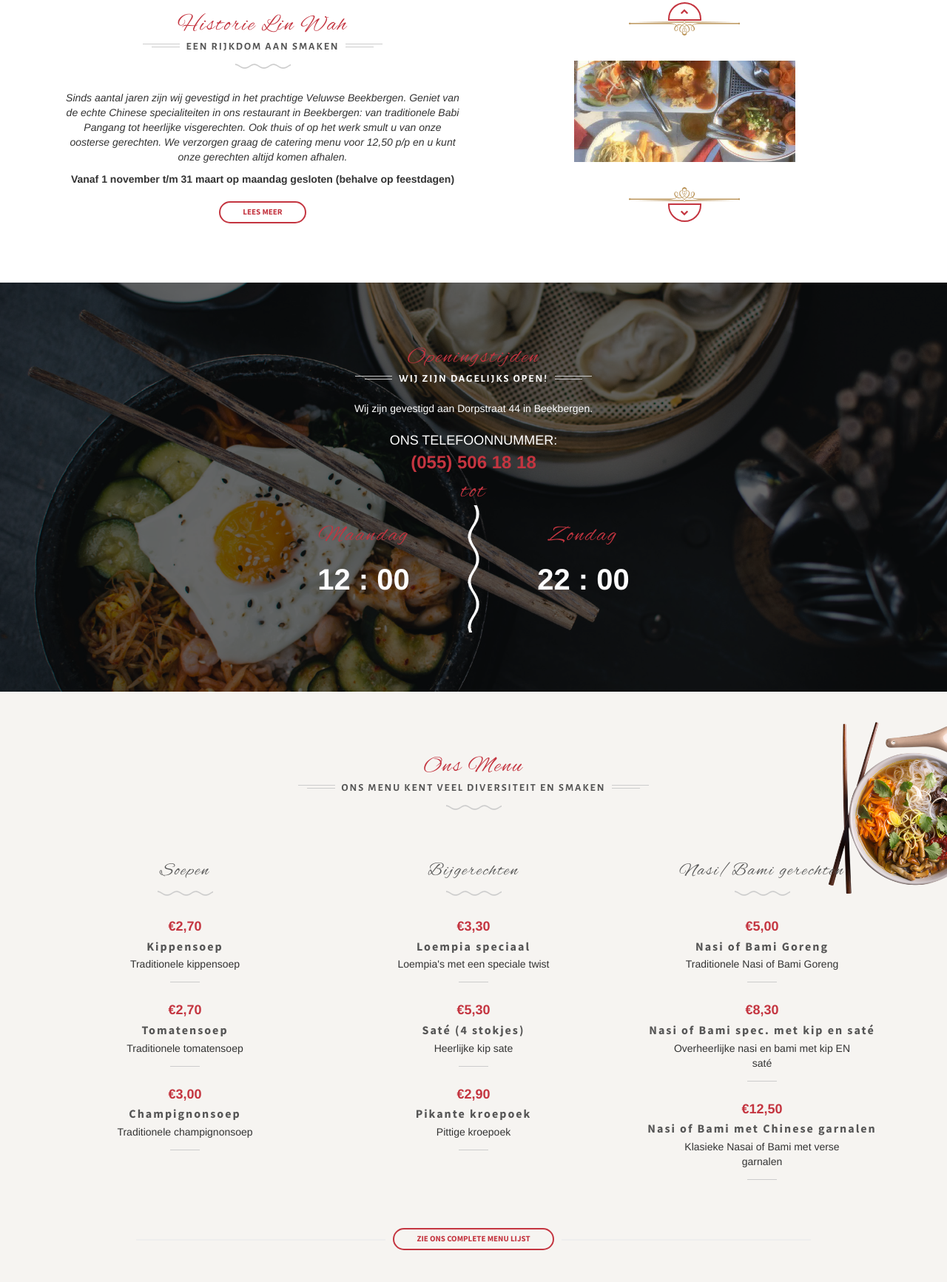
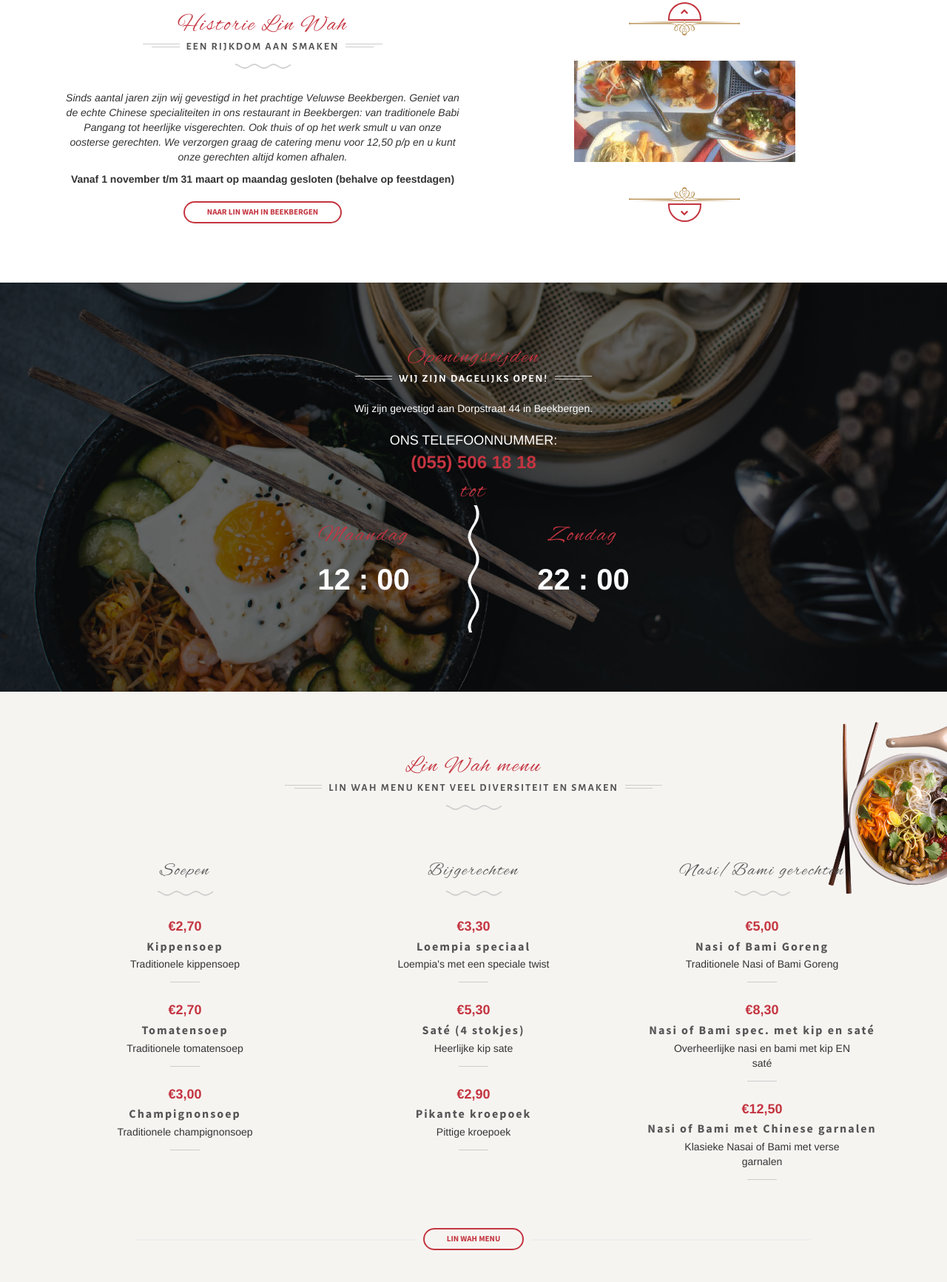
Before and after one commit to shamsinator/linwah-beekbergen, a website with bundled scripts: page index.html in a window 1280 px wide. Shown: the part 767-2500 px from the top of the page at 74% size. Built offline with nearby package versions, Linux system fonts and the light colour scheme.

Commit message:
content verbetering m.b.t. seo

```diff
--- a/index.html
+++ b/index.html
@@ -163,7 +163,7 @@
             <p><strong>Vanaf 1 november t/m 31 maart op maandag gesloten (behalve op feestdagen)</strong></p>
           </div>
 
-          <div class="text-center read-more-link"><a href="#" class="def-btn">Lees meer</a></div>
+          <div class="text-center read-more-link"><a href="overons.html" class="def-btn">Naar Lin Wah in Beekbergen</a></div>
         </div><!-- /.text -->
 
         <div class="col-md-6 about-carousel-wrap wow animated fadeIn" data-wow-delay="0.6s">
@@ -237,10 +237,10 @@
       <div class="decoration-right-top"><img src="assets/images/bg-decoration-right3.png" alt=""></div>
 
       <div class="title section-title wow animated fadeIn">
-        <h1>Ons Menu</h1>
+        <h1>Lin Wah menu</h1>
         <div class="section-subtext">
           <div class="border-left"></div>
-          <h2>Ons menu kent veel diversiteit en smaken</h2>
+          <h2>Lin Wah menu kent veel diversiteit en smaken</h2>
           <div class="border-right"></div>
         </div>
         <div class="title-separator-container">
@@ -339,7 +339,7 @@
         <div class="col-md-12">
           <div class="show-more text-center">
             <div class="more-menu">
-              <a href="menu.html" class="def-btn">Zie ons complete menu lijst</a>
+              <a href="menu.html" class="def-btn">Lin Wah menu</a>
             </div>
           </div>
         </div>
```
Also changed, not shown: menu.html (+2 -2 lines), overons.html (+3 -3 lines).
